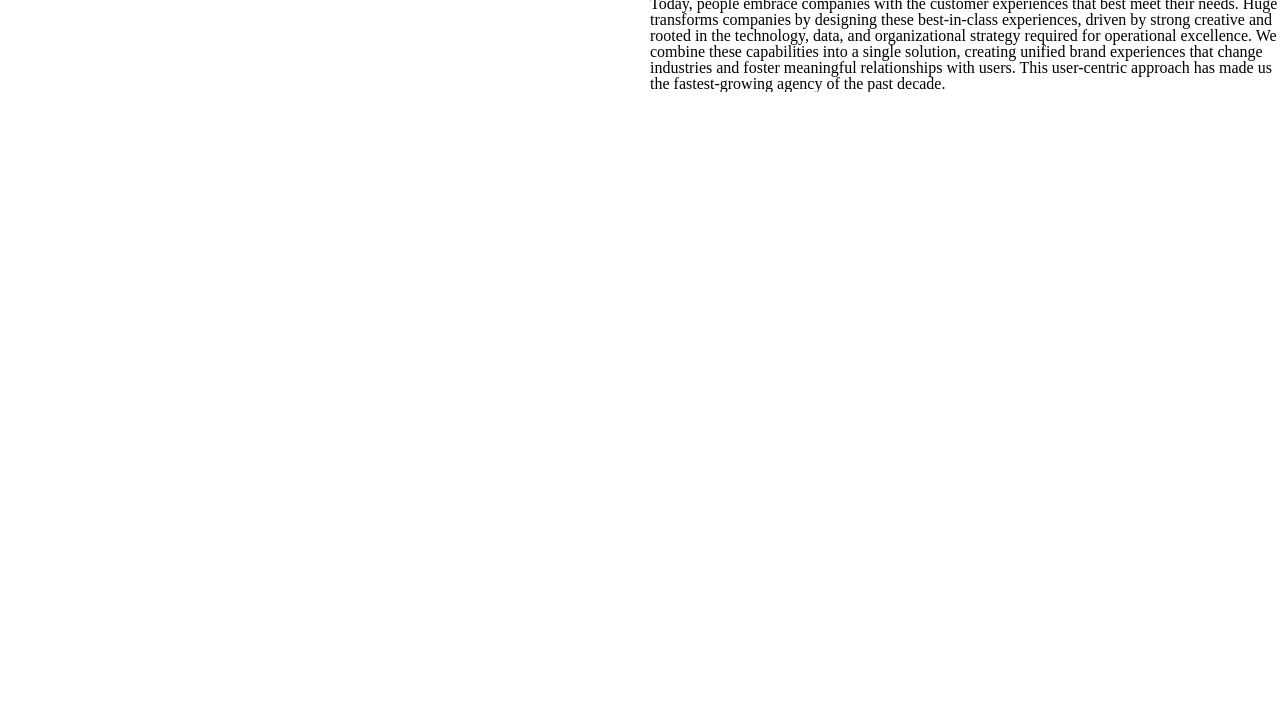
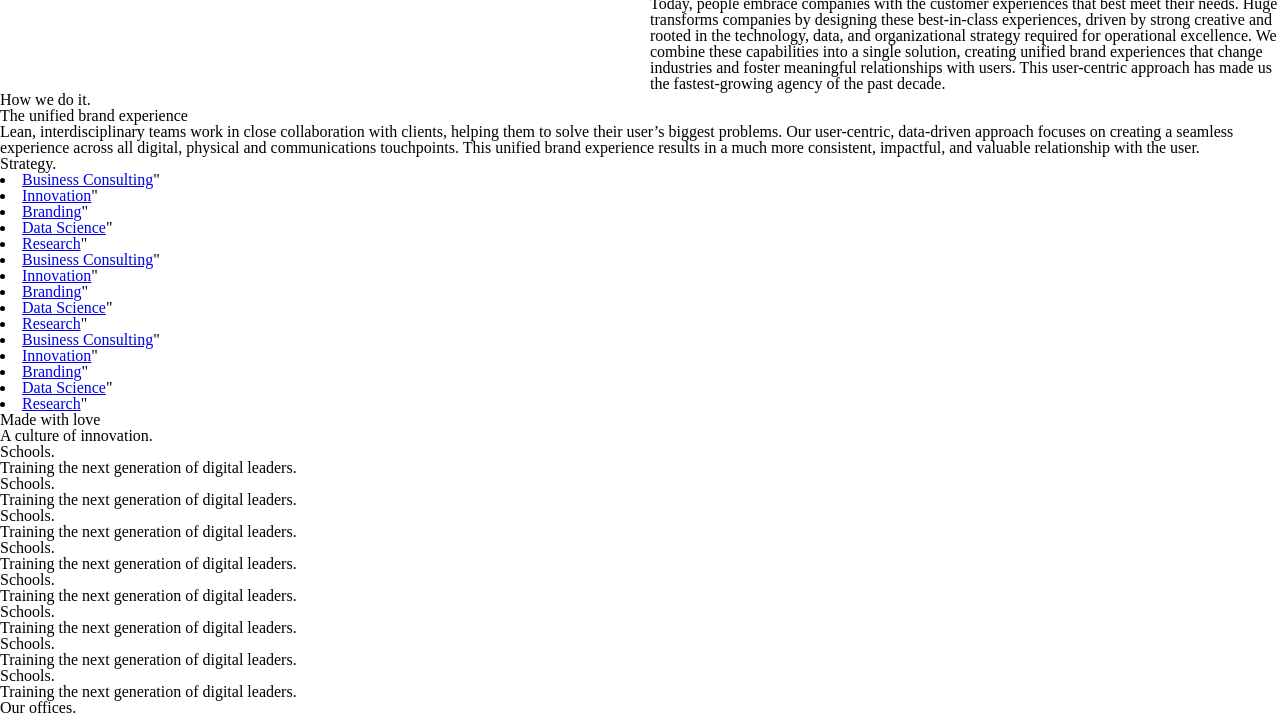
Before and after one commit to adwordvigilante/Huge-Inc.-About-Page, a plain HTML site: page index.html in a window 1280 px wide. Shown: the part 774-1490 px from the top of the page. Before the commit the page ends 866 px from the top, so only its background shows below. Drawn offline with Linux system fonts and the light colour scheme.

Commit message:
Building the rest of the page's HTML

```diff
--- a/index.html
+++ b/index.html
@@ -1,5 +1,6 @@
 <!DOCTYPE html>
 <html lang="en">
+
 <head>
     <meta charset="UTF-8">
     <meta name="viewport" content="width=device-width, initial-scale=1.0">
@@ -11,6 +12,7 @@
     <link href="https://fonts.googleapis.com/css?family=Roboto:900" rel="stylesheet">
     <title>Huge Inc. - Home</title>
 </head>
+
 <body>
     <div class="wrapper">
         <!-- Header Section -->
@@ -29,7 +31,12 @@
 
             <div class="right-box">
                 <h2>We grow businesses by creating experiences people love.</h2>
-                <p>Today, people embrace companies with the customer experiences that best meet their needs. Huge transforms companies by designing these best-in-class experiences, driven by strong creative and rooted in the technology, data, and organizational strategy required for operational excellence. We combine these capabilities into a single solution, creating unified brand experiences that change industries and foster meaningful relationships with users. This user-centric approach has made us the fastest-growing agency of the past decade.</p>
+                <p>Today, people embrace companies with the customer experiences that best meet their needs. Huge transforms
+                    companies by designing these best-in-class experiences, driven by strong creative and rooted in the technology,
+                    data, and organizational strategy required for operational excellence. We combine these capabilities
+                    into a single solution, creating unified brand experiences that change industries and foster meaningful
+                    relationships with users. This user-centric approach has made us the fastest-growing agency of the past
+                    decade.</p>
 
             </div>
 
@@ -37,8 +44,147 @@
 
         </section>
 
+        <section id="video">
+
+
+        </section>
+
+        <section id="branding">
+            <h4>How we do it.</h4>
+
+            <h2>The unified brand experience</h2>
+
+            <p>Lean, interdisciplinary teams work in close collaboration with clients, helping them to solve their user’s biggest
+                problems. Our user-centric, data-driven approach focuses on creating a seamless experience across all digital,
+                physical and communications touchpoints. This unified brand experience results in a much more consistent,
+                impactful, and valuable relationship with the user.</p>
+
+            <div class="list-one">
+                <h2>Strategy.</h2>
+                <nav>
+                    <li>
+                        <a href="#">Business Consulting</a>"
+                    </li>
+                    <li>
+                        <a href="#">Innovation</a>"
+                    </li>
+                    <li>
+                        <a href="#">Branding</a>"
+                    </li>
+                    <li>
+                        <a href="#">Data Science</a>"
+                    </li>
+                    <li>
+                        <a href="#">Research</a>"
+                    </li>
+                </nav>
+
+            </div>
+
+            <div class="list-two">
+                <nav>
+                    <li>
+                        <a href="#">Business Consulting</a>"
+                    </li>
+                    <li>
+                        <a href="#">Innovation</a>"
+                    </li>
+                    <li>
+                        <a href="#">Branding</a>"
+                    </li>
+                    <li>
+                        <a href="#">Data Science</a>"
+                    </li>
+                    <li>
+                        <a href="#">Research</a>"
+                    </li>
+                </nav>
+            </div>
+
+            <div class="list-three">
+                <nav>
+                    <li>
+                        <a href="#">Business Consulting</a>"
+                    </li>
+                    <li>
+                        <a href="#">Innovation</a>"
+                    </li>
+                    <li>
+                        <a href="#">Branding</a>"
+                    </li>
+                    <li>
+                        <a href="#">Data Science</a>"
+                    </li>
+                    <li>
+                        <a href="#">Research</a>"
+                    </li>
+                </nav>
+
+            </div>
+
+        </section>
+
+        <section id="call-to-action">
+            <h4>Made with love</h4>
+            <h2>A culture of innovation.</h2>
+            <div class="box">
+                <h3>Schools.</h3>
+                <p>Training the next generation of digital leaders.</p>
+
+            </div>
+
+            <div class="box">
+                <h3>Schools.</h3>
+                <p>Training the next generation of digital leaders.</p>
+
+            </div>
+
+            <div class="box">
+                <h3>Schools.</h3>
+                <p>Training the next generation of digital leaders.</p>
+
+            </div>
+
+            <div class="box">
+                <h3>Schools.</h3>
+                <p>Training the next generation of digital leaders.</p>
+
+            </div>
+
+            <div class="box">
+                <h3>Schools.</h3>
+                <p>Training the next generation of digital leaders.</p>
+
+            </div>
+
+            <div class="box">
+                <h3>Schools.</h3>
+                <p>Training the next generation of digital leaders.</p>
+
+            </div>
+
+            <div class="box">
+                <h3>Schools.</h3>
+                <p>Training the next generation of digital leaders.</p>
+
+            </div>
+
+            <div class="box">
+                <h3>Schools.</h3>
+                <p>Training the next generation of digital leaders.</p>
+
+            </div>
+
+        </section>
+
+        <section id="office-list">
+            <h4>Our offices.</h4>
+
+        </section>
+
 
     </div>
 
 </body>
+
 </html>
```
